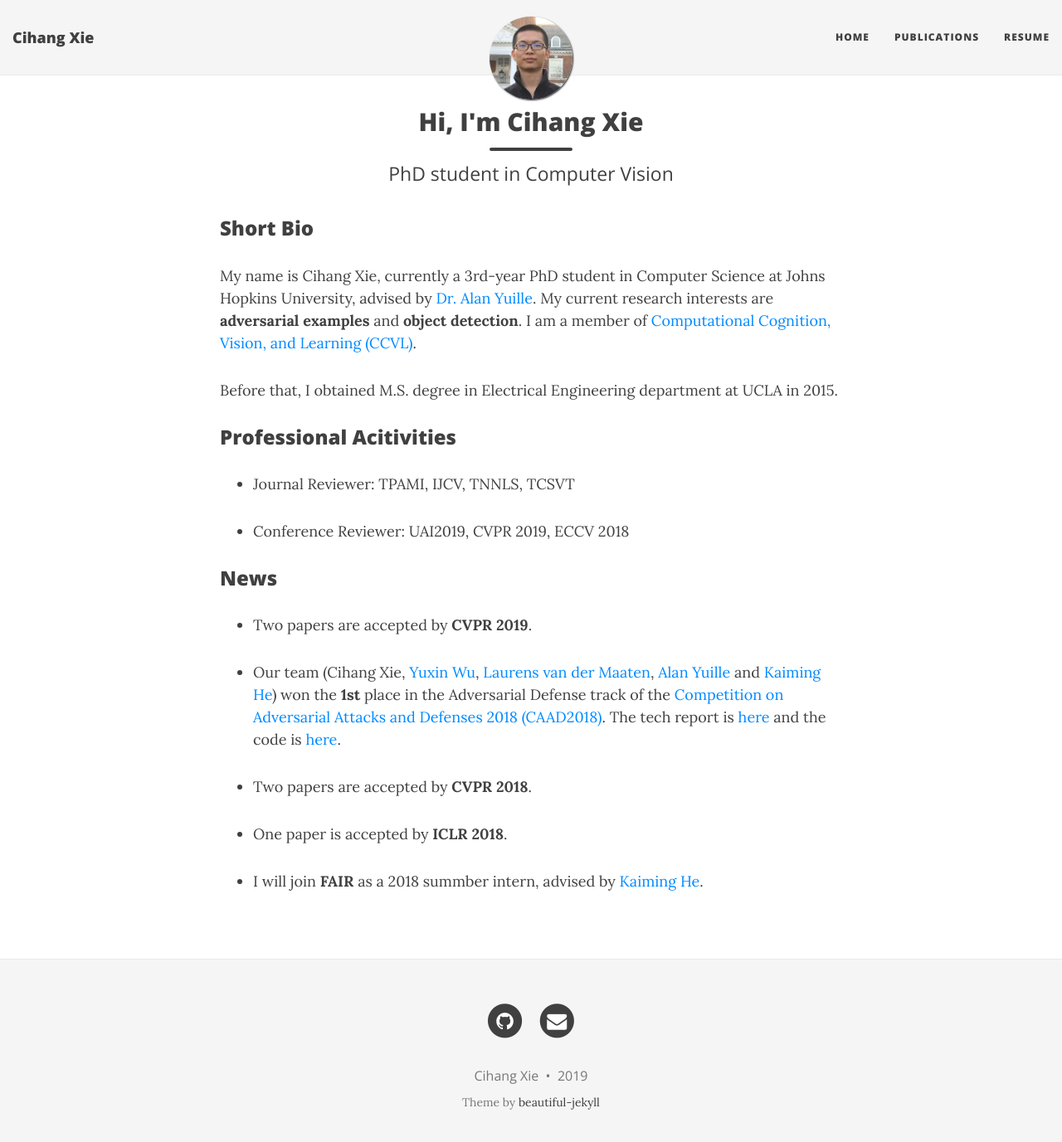
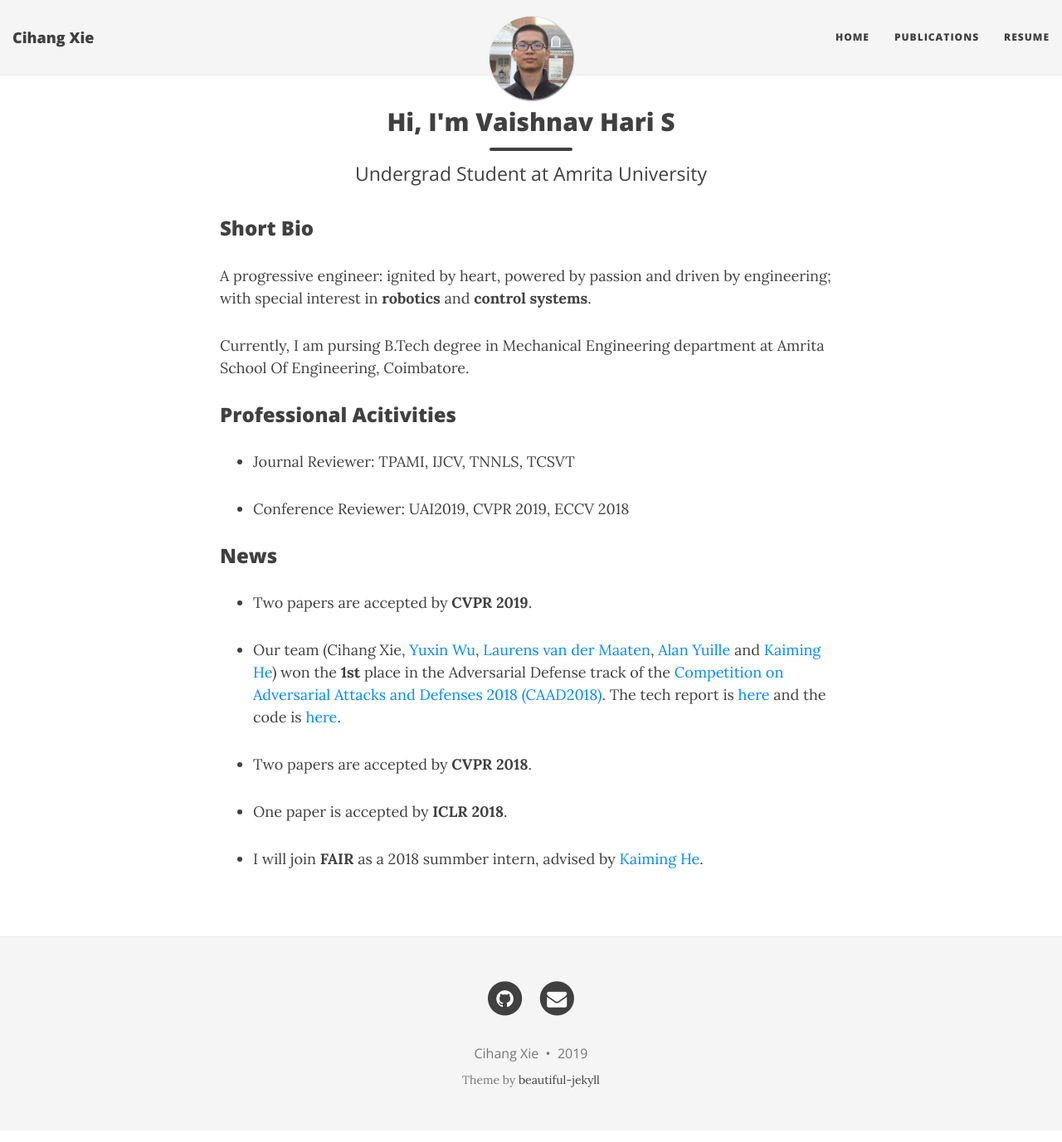
Before and after one commit to svaichu/svaichu.github.io, a Jekyll site: the page built from index.html, in a window 1280 px wide and 1390 px high. Shown: the top 1377 px of the window at 83% size. Built offline with Jekyll 4.4.1, drawn with Linux system fonts in a browser that asks for light colours; nearby versions of some CDN libraries; the list of posts is cut into pages by our own code.

Commit message:
Update index.html

```diff
--- a/index.html
+++ b/index.html
@@ -1,14 +1,13 @@
 ---
 layout: page
-title: Hi, I'm Cihang Xie
-subtitle: PhD student in Computer Vision
+title: Hi, I'm Vaishnav Hari S
+subtitle: Undergrad Student at Amrita University
 use-site-title: true
 ---
 
 <h3>Short Bio</h3>
-<p>My name is Cihang Xie, currently a 3rd-year PhD student in Computer Science at Johns Hopkins University, advised by <a href="http://www.cs.jhu.edu/~ayuille/">Dr. Alan Yuille</a>.
-  My current research interests are <b>adversarial examples</b> and <b>object detection</b>. I am a member of <a href="http://ccvl.jhu.edu/">Computational Cognition, Vision, and Learning (CCVL)</a>.</p>
-<p>Before that, I obtained M.S. degree in Electrical Engineering department at UCLA in 2015.</p>
+<p>A progressive engineer: ignited by heart, powered by passion and driven by engineering; with special interest in <b>robotics</b> and <b>control systems</b>.</p>
+<p>Currently, I am pursing B.Tech degree in Mechanical Engineering department at Amrita School Of Engineering, Coimbatore.</p>
 
 
 <h3>Professional Acitivities</h3>
```
